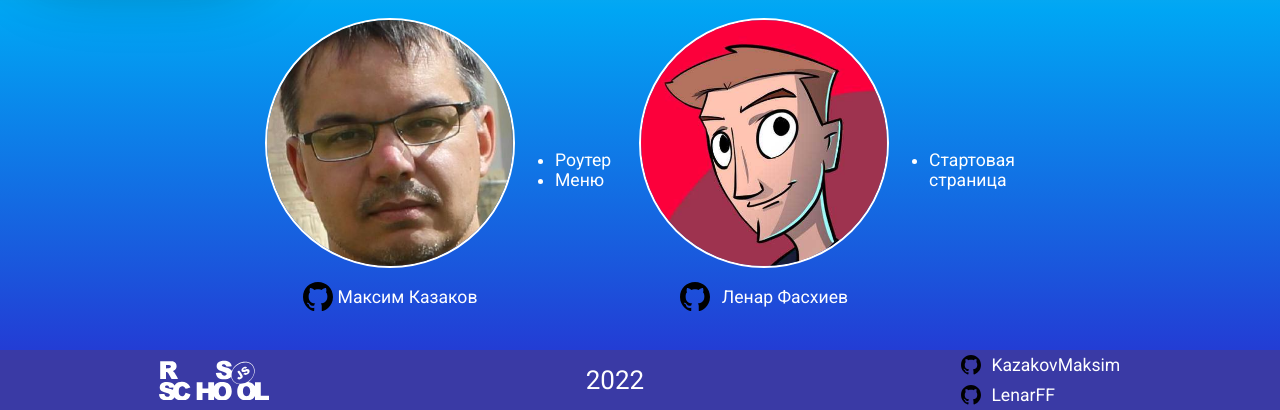
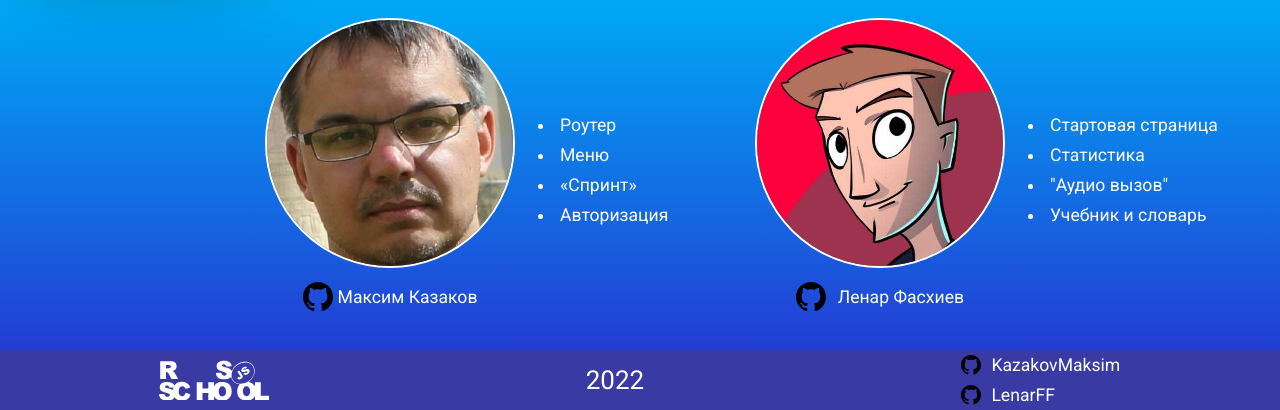
Before and after one commit to LenarFF/RSLang, a website built with webpack: page src/index.html in a window 1280 px wide. Shown: the part 390-800 px from the top of the page. Built offline with nearby package versions, Linux system fonts and the light colour scheme.

Commit message:
refactor: add developers tasks and clearing LS on sign out

```diff
--- a/src/components/AuthorizationForm/AuthorizationForm.ts
+++ b/src/components/AuthorizationForm/AuthorizationForm.ts
@@ -67,7 +67,7 @@ export class AuthorizationForm extends Control {
     if (localStorage.getItem(USER_DATA)) {
       document.querySelector('.authorization-button')?.classList.remove('authorization-button__active');
     }
-    localStorage.setItem(USER_DATA, '');
+    localStorage.clear();
     this.node.classList.toggle('form-container__active');
   }
 
--- a/src/components/DeveloperCard/DeveloperCard.scss
+++ b/src/components/DeveloperCard/DeveloperCard.scss
@@ -3,7 +3,7 @@
 .developer-card {
   display: flex;
   align-items: center;
-  width: 450px;
+  width: 500px;
   gap: 40px;
   &__image {
     height: 250px;
@@ -43,8 +43,10 @@
     }
   }
   &__description {
+    width: 200px;
     &-li {
       text-align: left;
+      padding: 5px;
     }
   }
 }
--- a/src/data/developers.ts
+++ b/src/data/developers.ts
@@ -2,14 +2,14 @@ export const developers = [
   {
     photo: 'Max',
     name: 'Максим Казаков',
-    description: ['Роутер', 'Меню'],
+    description: ['Роутер', 'Меню', '«Спринт»', 'Авторизация'],
     githubHref: 'https://github.com/KazakovMaksim?tab=repositories',
     github: 'KazakovMaksim',
   },
   {
     photo: 'Lenar',
     name: 'Ленар Фасхиев',
-    description: ['Стартовая страница'],
+    description: ['Стартовая страница', 'Статистика', '"Аудио вызов"', 'Учебник и словарь'],
     githubHref: 'https://github.com/LenarFF?tab=repositories',
     github: 'LenarFF',
   },
```
